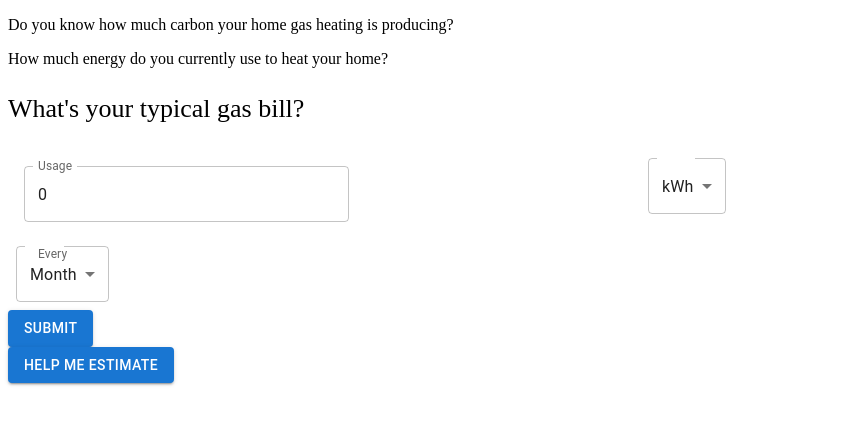
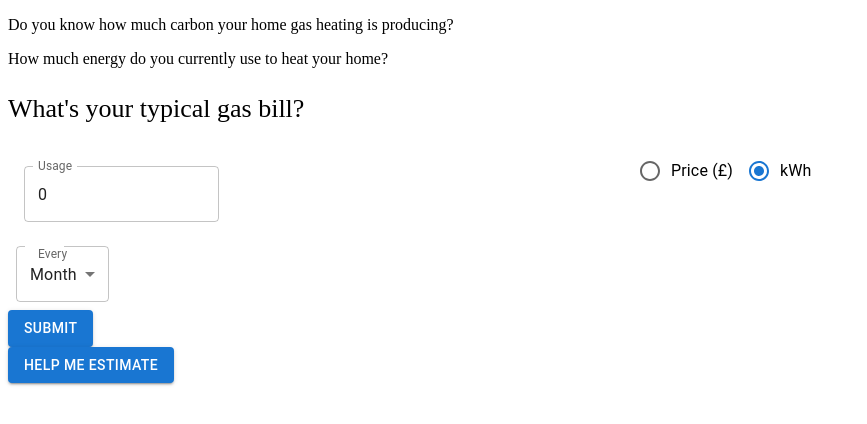
Before and after one commit to nestauk/heating-comparison-ts, a React (Create React App) app: page / in a window 1280 px wide. Shown: the top 424 px of the page, without its empty margins (0-867 px from the left). Built offline with nearby package versions, Linux system fonts and the light colour scheme.

Commit message:
Change units to radio

```diff
--- a/src/App.tsx
+++ b/src/App.tsx
@@ -4,11 +4,13 @@ import { calculateEquivalents, calculateCarbon, estimateUsage, PremisesInfo, Uni
 import  React from "react";
 import { useState } from "react";
 import Emoji from 'a11y-react-emoji';
-import { Box, Button, FormControl, Grid, TextField, MenuItem, Select, InputLabel }
+import { Box, Button, FormControl, Grid, TextField, MenuItem, Select, InputLabel, RadioGroup, Radio, FormControlLabel }
   from '@mui/material';
 
 
 export default function App() {
+
+  //TODO - move usage state down into input and just keep calculated info at app level
   const [ usageUnits, setUsageUnits ] = useState(Unit.kWh);
   const [ usagePeriod, setUsagePeriod ] = useState('Month' as unknown as Period);
   const [ usageValue, setUsageValue ] = useState(0);
@@ -16,7 +18,7 @@ export default function App() {
   const [ equivalents, setEquivalents ] = useState(null as Stat[] | null);
   const [ carbonStat, setCarbonStat ] = useState(null as Stat | null);
 
-
+  //TODO - move usage state down into input and just keep calculated info at app level
   const handleChangeUnits = (event: any) => {
     setUsageUnits(event.target.value);
   };
@@ -30,12 +32,8 @@ export default function App() {
   const handleSubmitPremisesInfo = (premisesInfo: PremisesInfo) => {
     console.log(`Got premises info ${JSON.stringify(premisesInfo)}, calling estimator for usage`);
     const usageEstimate: UsageInfo = estimateUsage(premisesInfo);
-    setUsageUnits(usageEstimate.units);
-    setUsageValue(usageEstimate.value);
-    setUsagePeriod(usageEstimate.period);
-    console.log('Redirecting');
+    handleSubmitUsageInfo(usageEstimate);
     setUsageUnknown(false);
-
   };
 
   const flagUsageUnknown = () => {
@@ -122,14 +120,14 @@ function InputUsage(props: any) {
         <Box
           component="form"
           sx={{
-            '& .MuiTextField-root': { m: 1, width: '25ch' },
+            '& .MuiTextField-root': { m: 1, width: '15ch' },
           }}
           noValidate
           autoComplete="off"
         >
           <Grid container>
             <Grid item xs={6}>
-              <FormControl sx={{ m: 1, minWidth: 50 }}>
+              <FormControl sx={{ m: 1, minWidth: 20 }}>
                 <TextField
                   id="usage-value-input"
                   label="Usage"
@@ -139,7 +137,7 @@ function InputUsage(props: any) {
               </FormControl>
             </Grid>
             <Grid item xs={6}>
-            <FormControl sx={{ m: 1, minWidth: 50 }}>
+            {/* <FormControl sx={{ m: 1, minWidth: 50 }}>
                 <Select
                   id="usage-units-select"
                   value={usageUnits}
@@ -150,6 +148,20 @@ function InputUsage(props: any) {
                   <MenuItem value="gbp">£</MenuItem>
                   <MenuItem value="kWh">kWh</MenuItem>
                 </Select>
+            </FormControl> */}
+            <FormControl component="fieldset">
+            {/* <FormLabel component="legend">Units</FormLabel> */}
+              <RadioGroup
+                row
+                aria-label="usage-units"
+                defaultValue="gbp"
+                value={usageUnits}
+                name="usage-units-radio-group"
+                onChange={handleChangeUnits}
+              >
+                <FormControlLabel value="gbp" control={<Radio />} label="Price (£)" />
+                <FormControlLabel value="kWh" control={<Radio />} label="kWh" />
+              </RadioGroup>
             </FormControl>
             </Grid>
           </Grid>
@@ -175,8 +187,7 @@ function InputUsage(props: any) {
                 </Select>
               </FormControl>
             </Grid>
-          </Grid>
-        </Box>
+            <Grid item xs={6}>
               <Button variant="contained"
                   onClick={() => handleSubmitUsageInfo({
                                   period: usagePeriod,
@@ -186,6 +197,11 @@ function InputUsage(props: any) {
                   )}>
                   Submit
               </Button>
+            </Grid>
+            <Grid item xs={6}>
+            </Grid>
+          </Grid>
+        </Box>
       </div>
   );
 }
@@ -294,6 +310,11 @@ function Report(props: { equivalents: Stat[]; carbonStat: Stat; }) {
                 </p>
               </div>);
           })}
+          <div>
+          <Button onClick={() => {}}>
+          Share
+          </Button>
+          </div>
       </>
   );
 }
```
Lines whose indentation alone changed are shown as unchanged.
